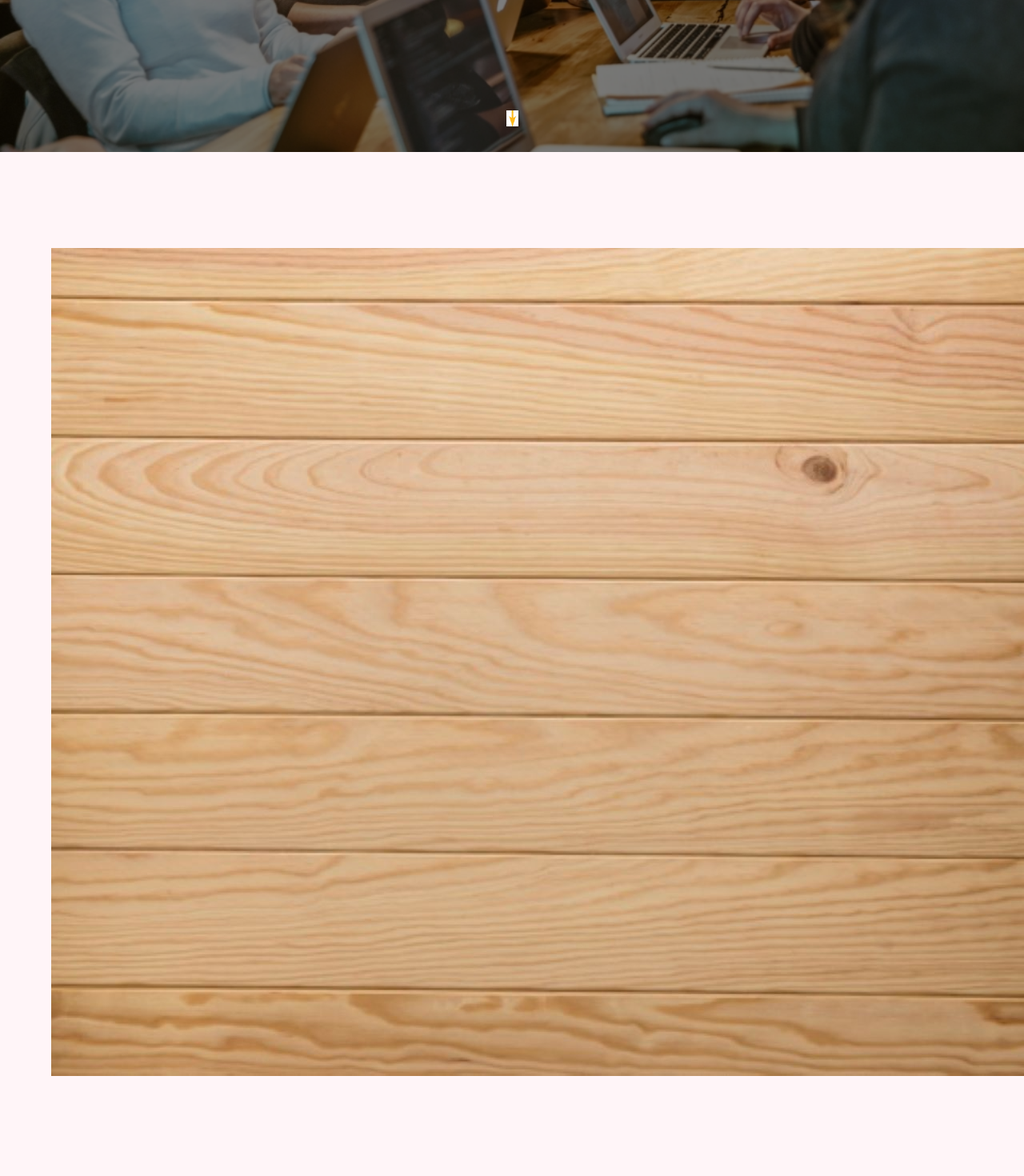
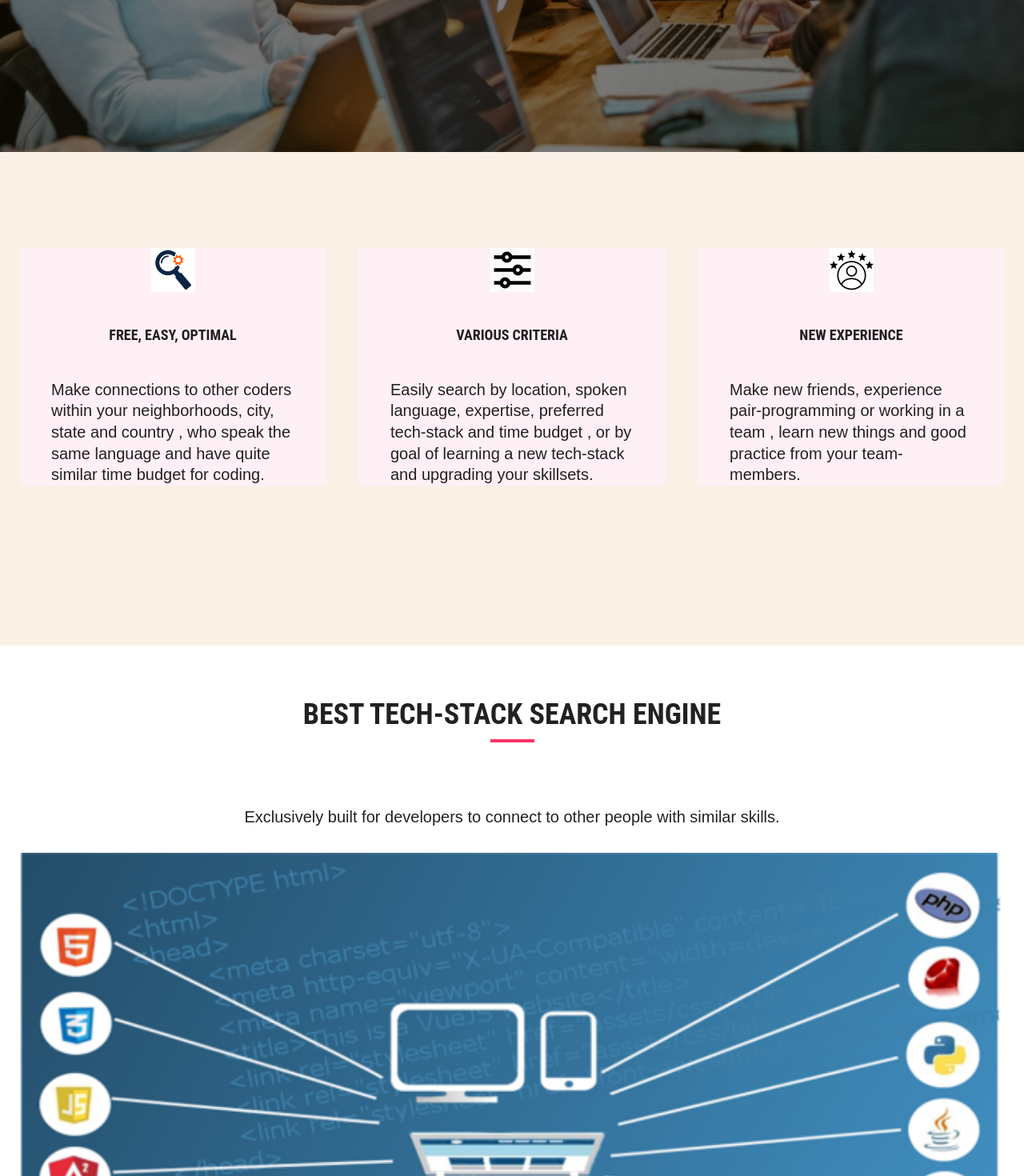
Before and after one commit to chingu-voyages/v21-geckos-team-02, a React (Create React App) app: page / in a window 1280 px wide. Shown: the part 520-1990 px from the top of the page at 80% size. Built offline with nearby package versions, Linux system fonts and the light colour scheme; no server answers.

Commit message:
improve productValues and creates product examplar

```diff
--- a/src/components/Landing/Landing.component.jsx
+++ b/src/components/Landing/Landing.component.jsx
@@ -3,6 +3,7 @@ import React from "react";
 import NavBar from "../Navbar/Navbar.component";
 import ProductHero from "../ProductHero";
 import ProductValues from "../ProductValues";
+import ProductExamplar from "../ProductExamplar";
 
 function Landing() {
   return (
@@ -10,6 +11,7 @@ function Landing() {
       <NavBar />
       <ProductHero />
       <ProductValues />
+      <ProductExamplar />
     </React.Fragment>
   );
 }
--- /dev/null
+++ b/src/components/ProductExamplar.js
@@ -0,0 +1,60 @@
+import React from "react";
+import PropTypes from "prop-types";
+import { withStyles } from "@material-ui/core/styles";
+import Container from "@material-ui/core/Container";
+import Typography from "../components/Typography";
+import bestSearch from "../assets/images/bestSearch.png";
+const styles = (theme) => ({
+  root: {
+    marginTop: theme.spacing(8),
+    marginBottom: theme.spacing(4),
+    // backgroundColor: theme.palette.secondary.light,
+  },
+  container: {
+    marginTop: theme.spacing(15),
+    marginBottom: theme.spacing(30),
+    display: "flex",
+    position: "relative",
+  },
+  h5: {
+    marginBottom: theme.spacing(4),
+    marginTop: theme.spacing(4),
+    [theme.breakpoints.up("sm")]: {
+      marginTop: theme.spacing(10),
+    },
+  },
+  image: {
+    width: "100%",
+  },
+});
+
+const ProductExamplar = (props) => {
+  const { classes } = props;
+  return (
+    <Container className={classes.root}>
+      <Typography variant="h4" marked="center" align="center" component="h2">
+        Best Tech-Stack Search Engine
+      </Typography>
+      <Typography
+        color="inherit"
+        align="center"
+        variant="h5"
+        className={classes.h5}
+      >
+        Exclusively built for developers to connect to other people with similar
+        skills.
+      </Typography>
+      <img
+        src={bestSearch}
+        alt="best Search Engine"
+        className={classes.image}
+      />
+    </Container>
+  );
+};
+
+ProductExamplar.propTypes = {
+  classes: PropTypes.object.isRequired,
+};
+
+export default withStyles(styles)(ProductExamplar);
--- a/src/components/ProductHeroLayout.js
+++ b/src/components/ProductHeroLayout.js
@@ -3,7 +3,6 @@ import PropTypes from "prop-types";
 import clsx from "clsx";
 import { withStyles } from "@material-ui/core/styles";
 import Container from "@material-ui/core/Container";
-import arrowDown from "../assets/images/arrowDown.jpg";
 
 const styles = (theme) => ({
   root: {
@@ -44,10 +43,6 @@ const styles = (theme) => ({
     backgroundRepeat: "no-repeat",
     zIndex: -2,
   },
-  arrowDown: {
-    position: "absolute",
-    bottom: theme.spacing(4),
-  },
 });
 
 function ProductHeroLayout(props) {
@@ -59,13 +54,6 @@ function ProductHeroLayout(props) {
         {children}
         <div className={classes.backdrop} />
         <div className={clsx(classes.background, backgroundClassName)} />
-        <img
-          className={classes.arrowDown}
-          src={arrowDown}
-          height="20"
-          width="15"
-          alt="arrow down"
-        />
       </Container>
     </section>
   );
--- a/src/components/ProductValues.js
+++ b/src/components/ProductValues.js
@@ -4,7 +4,6 @@ import { withStyles } from "@material-ui/core/styles";
 import Grid from "@material-ui/core/Grid";
 import Container from "@material-ui/core/Container";
 import Typography from "../components/Typography";
-import wood from "../../src/assets/images/wood.jpg";
 import searchEngine from "../../src/assets/images/searchEngine.png";
 import experience from "../../src/assets/images/experience.png";
 import filters from "../../src/assets/images/filters.jpg";
@@ -17,7 +16,7 @@ const styles = (theme) => ({
   },
   container: {
     marginTop: theme.spacing(15),
-    marginBottom: theme.spacing(30),
+    marginBottom: theme.spacing(25),
     display: "flex",
     position: "relative",
   },
@@ -26,15 +25,16 @@ const styles = (theme) => ({
     flexDirection: "column",
     alignItems: "center",
     padding: theme.spacing(0, 5),
+    backgroundColor: "lavenderBlush",
   },
   title: {
     marginTop: theme.spacing(5),
     marginBottom: theme.spacing(5),
+    zIndex: 1000,
   },
-  curvyLines: {
-    pointerEvents: "none",
-    position: "absolute",
-    top: -180,
+  image: {
+    height: 55,
+    zIndex: 1000,
   },
 });
 
@@ -44,44 +44,65 @@ function ProductValues(props) {
   return (
     <section className={classes.root}>
       <Container className={classes.container}>
-        <img src={wood} className={classes.item} alt="wood" />
+        <Grid container spacing={5}>
           <Grid item xs={12} md={4}>
             <div className={classes.item}>
-            <img src={searchEngine} alt="search engine" />
+              <img
+                src={searchEngine}
+                alt="search engine"
+                className={classes.image}
+              />
               <Typography variant="h6" className={classes.title}>
-              Free, Easy, Optimal Search Engine
+                Free, Easy, Optimal
               </Typography>
               <Typography variant="h5">
                 {
-                "Easily search for co-coders from the same neighborhoods, city, country"
+                  "Make connections to other coders within your neighborhoods, city, state and country "
                 }
-              {", results are instantly returned for free."}
+                {
+                  ", who speak the same language and have quite similar time budget for coding."
+                }
               </Typography>
             </div>
           </Grid>
           <Grid item xs={12} md={4}>
             <div className={classes.item}>
-            <img src={filters} alt="various filters" />
+              <img
+                src={filters}
+                alt="various filters"
+                className={classes.image}
+              />
               <Typography variant="h6" className={classes.title}>
-              Various filters criteria
+                Various criteria
               </Typography>
               <Typography variant="h5">
-              {"Find buddies specialized in the same tech-stack as you are"}
-              {", or interested to learn a new tech-stack from anywhere."}
+                {
+                  "Easily search by location, spoken language, expertise, preferred tech-stack and time budget "
+                }
+                {
+                  ", or by goal of learning a new tech-stack and upgrading your skillsets."
+                }
               </Typography>
             </div>
           </Grid>
           <Grid item xs={12} md={4}>
             <div className={classes.item}>
-            <img src={experience} alt="exciting experience" />
+              <img
+                src={experience}
+                alt="exciting experience"
+                className={classes.image}
+              />
               <Typography variant="h6" className={classes.title}>
-              New and exciting experience
+                New experience
               </Typography>
               <Typography variant="h5">
-              {"Make new friends, experience working in a team"}
+                {
+                  "Make new friends, experience pair-programming or working in a team "
+                }
                 {", learn new things and good practice from your team-members."}
               </Typography>
             </div>
+          </Grid>
         </Grid>
       </Container>
     </section>
--- a/src/theme.js
+++ b/src/theme.js
@@ -9,7 +9,7 @@ const rawTheme = createMuiTheme({
       dark: "#1e1e1f",
     },
     secondary: {
-      light: "#fff5f8",
+      light: "linen",
       main: "#ff3366",
       dark: "#e62958",
     },
```
Also changed, not shown: src/assets/images/bestSearch.png (added), src/assets/images/wood.jpg (deleted). Lines whose indentation alone changed are shown as unchanged.
